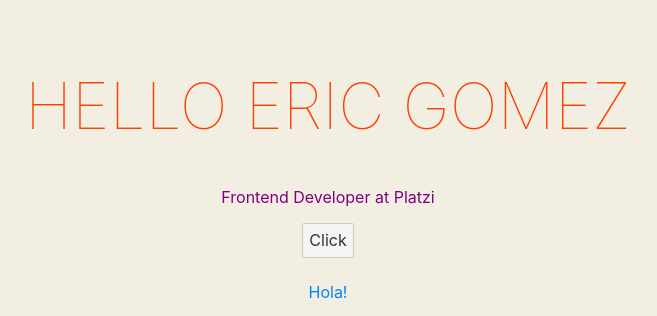
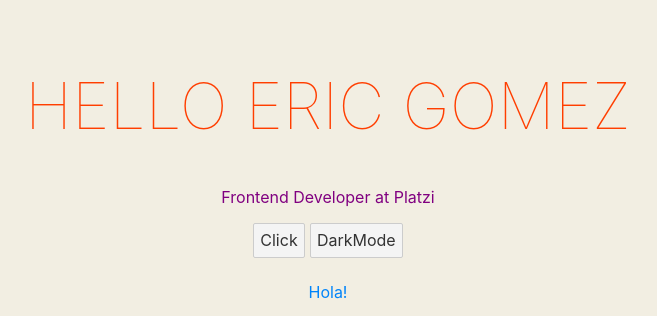
Before and after one commit to Industrias-Gomez/Ejemplo-b-sicos-Svelte, a Svelte app: page / in a window 1280 px wide. Shown: the top 316 px of the page, without its empty margins (312-969 px from the left). Built offline with nearby package versions, Linux system fonts and the light colour scheme.

Commit message:
Implementando Condicionales a nuestra App

```diff
--- a/src/App.svelte
+++ b/src/App.svelte
@@ -36,6 +36,11 @@
     --theme-color: purple;
   }
 
+  :global(body.dark-mode) {
+    background-color: #1d3040;
+    color: #bfc2c7;
+  }
+
   main {
     text-align: center;
     padding: 1em;
--- a/src/components/About.svelte
+++ b/src/components/About.svelte
@@ -1,18 +1,34 @@
 <script>
   let someText = `Frontend Developer at Platzi`;
   let count = 0;
+
+  let styles = { darkMode: false }
 
   function handleClick() {
     count += 1;
   }
 
+  function toggle() {
+    styles.darkMode = !styles.darkMode;
+    window.document.body.classList.toggle("dark-mode");
+  }
+
 </script>
 
 <div class="About">
-  <p>
-    { someText }
-  </p>
+
+  {#if !styles.darkMode}
+    <p>
+      { someText }
+    </p>
+  {:else}
+    <p>
+      <span>Hello DarkMode</span>
+    </p>
+  {/if}
+
   <button on:click={ handleClick }>Click { count === 0 ? '' : count }</button>
+  <button on:click={ toggle }>DarkMode</button>
 </div>
 
 <style>
```
